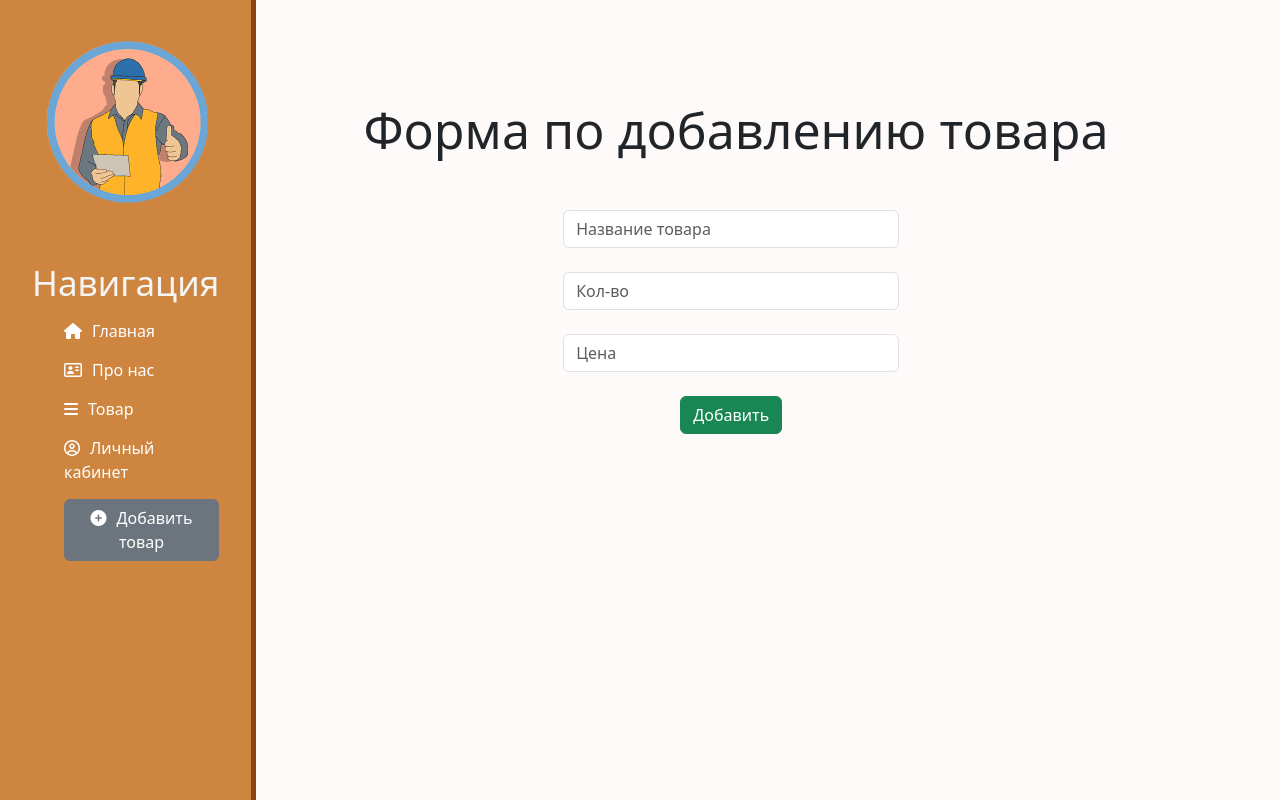
After one commit to Erefani4/constrsite, a Django app: page /katalog/create in a window 1280 px wide. The commit adds this page. Run offline with Django 5.2, Linux system fonts and the light colour scheme; parts of the project's set-up code (start-up, migrations or seed data) failed here and were passed over; some libraries are stand-ins or nearby versions.

Commit message:
added a function to add a product

```diff
--- /dev/null
+++ b/katalog/forms.py
@@ -0,0 +1,23 @@
+from .models import Shed
+from django.forms import ModelForm, TextInput
+
+
+class ShedForm(ModelForm):
+    class Meta:
+        model = Shed
+        fields = ['name', 'kolvo', 'price']
+
+        widgets = {
+            "name": TextInput(attrs={
+                'class': 'form-control',
+                'placeholder': 'Название товара'
+            }),
+            "kolvo": TextInput(attrs={
+                'class': 'form-control',
+                'placeholder': 'Кол-во'
+            }),
+            "price": TextInput(attrs={
+                'class': 'form-control',
+                'placeholder': 'Цена'
+            })
+        }
--- /dev/null
+++ b/katalog/templates/katalog/create.html
@@ -0,0 +1,17 @@
+{% extends 'main/layout.html' %}
+
+{% block title %}Форма по добавлению товара{% endblock %}
+
+{% block content %}
+    <div class="features">
+        <h1>Форма по добавлению товара</h1>
+        <form method="post">
+            {% csrf_token %}
+            {{ form.name }}<br>
+            {{ form.kolvo }}<br>
+            {{ form.price }}<br>
+            <span>{{ error }}</span>
+            <button class="btn btn-success" type="submit">Добавить</button>
+        </form>
+    </div>
+{% endblock %}
--- a/katalog/urls.py
+++ b/katalog/urls.py
@@ -4,4 +4,5 @@ from . import views
 
 urlpatterns = [
     path('', views.katalog_home, name='katalog_home'),
+    path('create', views.create, name='create'),
 ]
--- a/katalog/views.py
+++ b/katalog/views.py
@@ -1,6 +1,28 @@
-from django.shortcuts import render
+from django.shortcuts import render, redirect
 from .models import Shed
+from .forms import ShedForm
+
 
 def katalog_home(request):
     katalog = Shed.objects.all()
     return render(request, 'katalog/katalog_home.html', {'katalog': katalog})
+
+
+def create(request):
+    error = ''
+    if request.method == 'POST':
+        form = ShedForm(request.POST)
+        if form.is_valid():
+            form.save()
+            return redirect('/katalog')
+        else:
+            error = 'Форма была неверной'
+
+    form = ShedForm()
+
+    data = {
+        'form': form,
+        'error': error
+    }
+
+    return render(request, 'katalog/create.html', data)
--- a/main/static/main/css/main.css
+++ b/main/static/main/css/main.css
@@ -27,7 +27,7 @@ aside {
     height: 100vh;
     padding: 2.5%;
     color: #F5F5F5;
-    border-bottom: 5px solid #8B4513;
+    border-right: 5px solid #8B4513;
 }
 
 aside h3{
@@ -91,3 +91,9 @@ main .features ol{
     margin: 20px 34%;
     text-align: left;
  }
+
+ form {
+    margin-left: 32%;
+    width: 35%;
+    margin-top: 50px;
+ }
--- a/main/templates/main/layout.html
+++ b/main/templates/main/layout.html
@@ -22,6 +22,7 @@
             <a href="{% url 'about' %}"><li><i class="fa-regular fa-address-card"></i>Про нас</li></a>
             <a href="{% url 'katalog_home' %}"><li><i class="fa-solid fa-bars"></i>Товар</li></a>
             <a href="{% url 'about' %}"><li><i class="fa-regular fa-circle-user"></i>Личный кабинет</li></a>
+            <a href="{% url 'create' %}"><li><button class="btn btn-secondary"><i class="fas fa-plus-circle"></i>Добавить товар</button></li></a>
         </ul>
 
     </aside>
```
Also changed, not shown: db.sqlite3.
